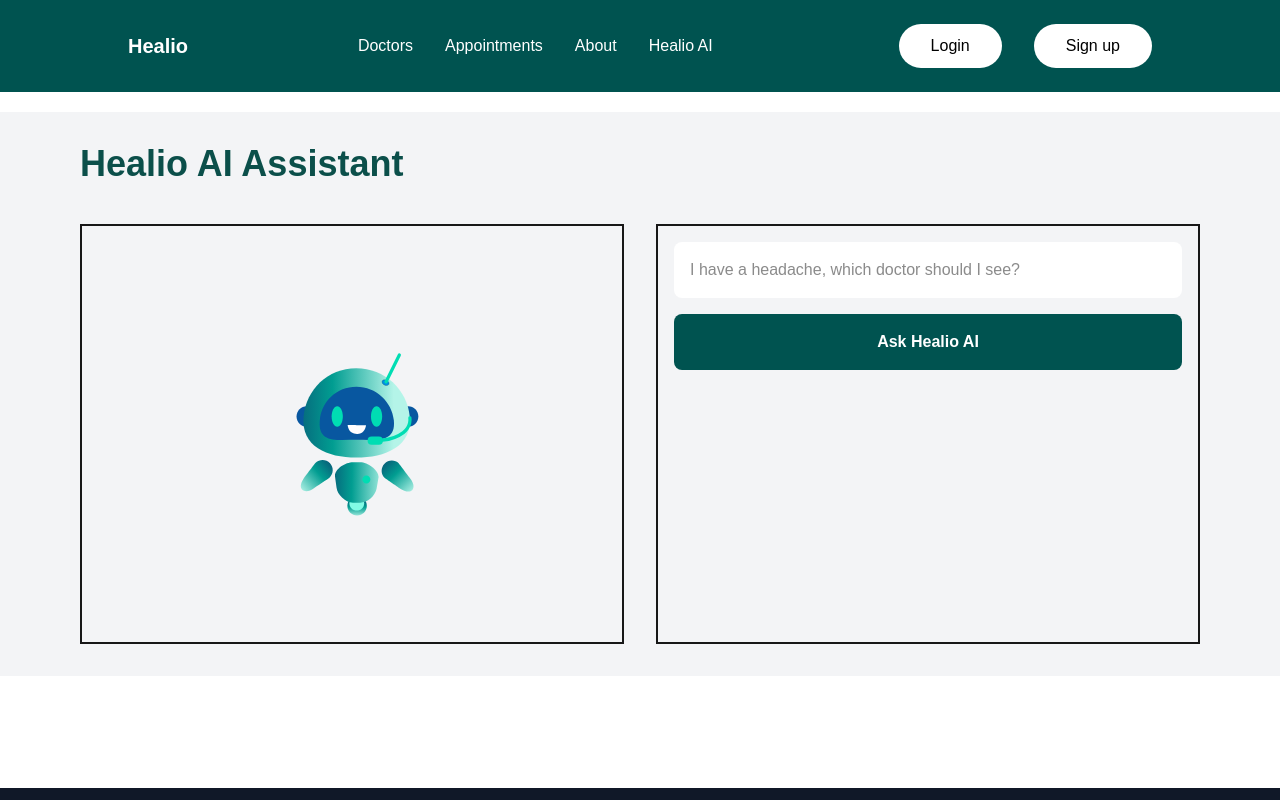
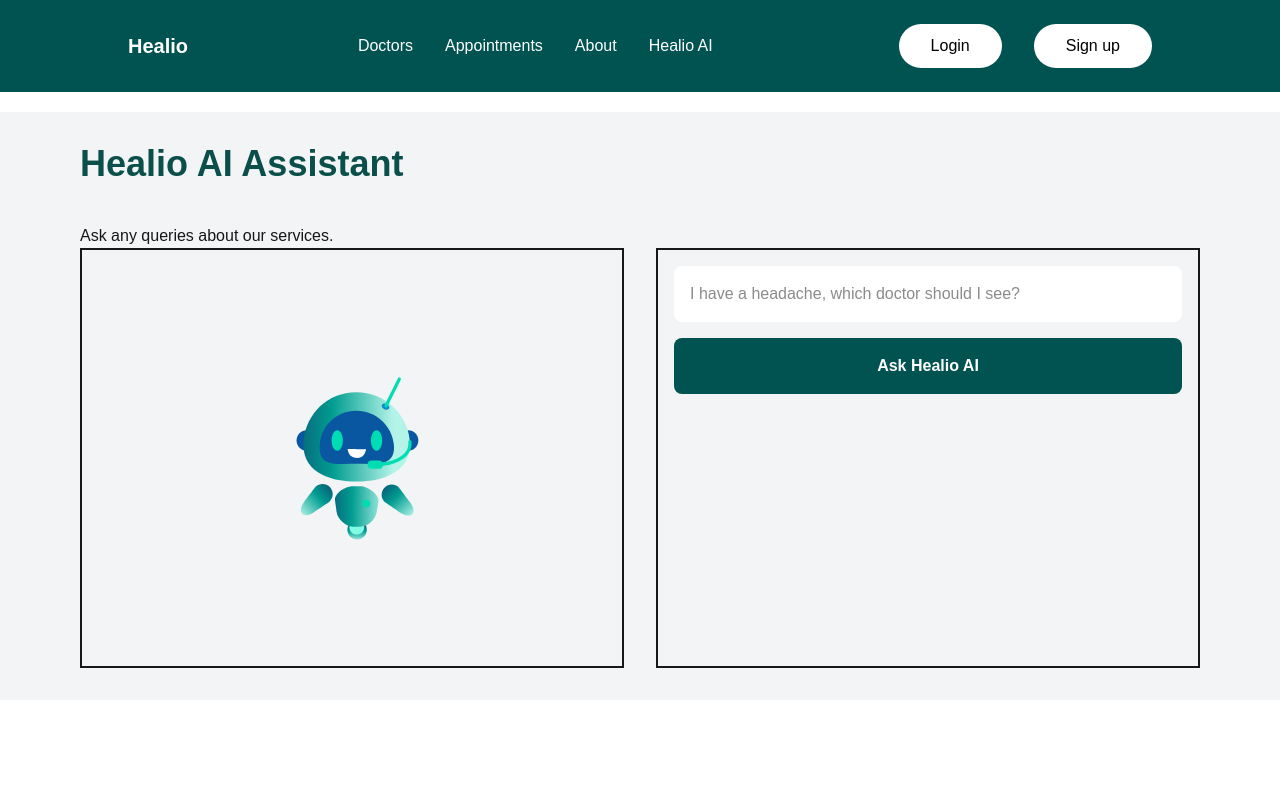
Before and after one commit to jui9797/Healio, a Next.js app: page /healioAi in a window 1280 px wide. Shown: the top 800 px of the page. Built offline with nearby package versions, Linux system fonts and the light colour scheme; no server answers.

Commit message:
feat: add some text

```diff
--- a/src/app/healioAi/AiAssistant.jsx
+++ b/src/app/healioAi/AiAssistant.jsx
@@ -37,6 +37,7 @@ const AiAssistant = () => {
       <h2 className="text-2xl lg:text-4xl font-bold text-teal-900 mb-10">
         Healio AI Assistant
       </h2>
+      <p>Ask any queries about our services. </p>
       <div className="grid grid-cols-1 lg:grid-cols-2 gap-8">
         {/* lottie */}
         <div className="border-2 flex justify-center items-center p-4">
```
